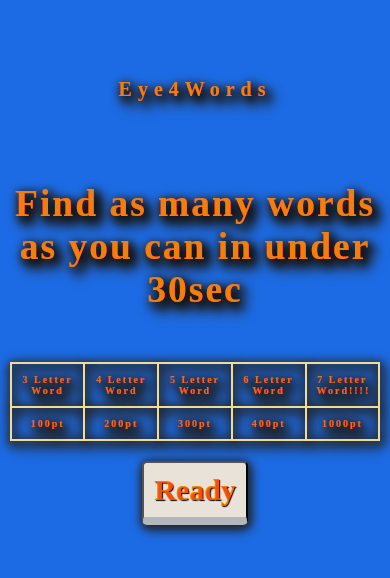
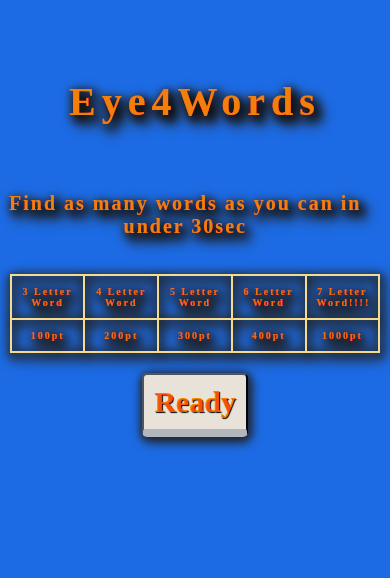
Before and after one commit to JohnJoseph2019/Eye4words, a React (Create React App) app: page / in a window 390 px wide. Shown: the top 578 px of the page. Built offline with nearby package versions, Linux system fonts and the light colour scheme; a web font is replaced by a local one.

Commit message:
Fix h1 header

```diff
--- a/src/App.css
+++ b/src/App.css
@@ -6,7 +6,6 @@ body{
     color: rgb(255, 154, 13);
     opacity: 0.95;
     font-family: 'Lacquer', cursive;
-    /* font-size: 20px; */
     filter: saturate(200%) drop-shadow(1px 2px 5px #232323);
     text-shadow: 5px 5px 10px #000000;
 }
@@ -14,10 +13,6 @@ body{
 /* ----------- iPhone X ----------- */
 /* This is for the Iphone X */
 @media screen and (min-width: 375px) and (max-width: 812px){
-    h1{
-    font-size: 50px;
-    margin-bottom: 20px;
-  }
     body{
       text-align: center;
       font-size: 10px;
@@ -27,8 +22,6 @@ body{
     .App {
       margin-top: 25%;
       text-align: center;
-      font-size: 10px;
-      letter-spacing: 3px;
     }
 }
 
--- a/src/components/DisplaySolution/DisplaySolution.css
+++ b/src/components/DisplaySolution/DisplaySolution.css
@@ -84,3 +84,19 @@
   }
 
 }
+
+/* ----------- iPhone X ----------- */
+/* This is for the Iphone X */
+@media screen and (min-width: 375px) and (max-width: 812px){
+  .lost{
+    margin: 10px auto;
+    width: max-content;
+    font-size: 20px;
+    animation: nextTime .5s 2;
+  }
+  .solution{
+    font-size: 25px;
+    padding: 0;
+    margin: 30px  0 auto;
+  }
+}
--- a/src/components/DisplayUsersInputList/DisplayUsersInputList.css
+++ b/src/components/DisplayUsersInputList/DisplayUsersInputList.css
@@ -130,3 +130,18 @@
   }
 }
 }
+
+
+/* ----------- iPhone X ----------- */
+/* This is for the Iphone X */
+@media screen and (min-width: 375px) and (max-width: 812px){
+  .lost{
+    margin: 10px auto;
+    width: max-content;
+    font-size: 20px;
+    animation: nextTime .5s 2;
+  }
+  .score{
+    font-size: 25px;
+  }
+}
--- a/src/components/Homepage/Homepage.css
+++ b/src/components/Homepage/Homepage.css
@@ -19,11 +19,10 @@
   cursor: pointer;
   border-radius: 5px;
   text-shadow: 1px 1px 1px #000000;
+
   /* button click */
   border-bottom: 8px solid #bbb;
   outline: 0;
-
-
 }
 .ready:hover{
   color: rgb(109, 0, 0);
@@ -38,7 +37,19 @@ a{
   margin: 0 auto;
   width: max-content;
 }
+h1{
+    font-size: 40px;
+    letter-spacing: 6px;
+   }
 @media screen and (min-width: 375px) and (max-width: 812px){
+  h1{
+    font-size: 30px;
+    letter-spacing: 6px;
+  }
+  h2{
+    font-size: 20px;
+    width: 95%;
+  }
   .ready{
     font-size: 30px;
     padding: 10px;
--- a/src/components/PlayGame/PlayGame.css
+++ b/src/components/PlayGame/PlayGame.css
@@ -1,16 +1,15 @@
 .playGame{
   display: flex;
   flex-direction: column;
-  justify-content: space-between;
+  justify-content: center;
   filter: saturate(200%) drop-shadow(1px 2px 5px #232323);
   font-family: 'Lacquer', cursive;
   color: rgb(255, 154, 13);
   font-size: 20px;
+  text-align: center;
 }
 a{
-  text-decoration: none;
-  color: rgb(255, 154, 13);
-  letter-spacing: 2px;
+  margin: 0 auto;
 }
 .countDown{
   font-size: 30px;
@@ -44,10 +43,10 @@ button:active{
   border-bottom-width: 4px;
   transform: translateY(4px);
 }
-.startButton{
+.pgRestart{
   margin-right: 25px;
 }
-.startButton:hover{
+.pgRestart:hover{
   color: rgb(109, 0, 0);
   font-size: 50px
 }
@@ -103,6 +102,11 @@ i{
   margin: 0 auto;
   margin-bottom: 10px;
 }
+h1{
+
+    font-size: 40px;
+    letter-spacing: 6px;
+}
 
 /* Iphone x screen size */
 @media screen and (min-width: 375px) and (max-width: 812px){
@@ -119,10 +123,6 @@ i{
   }
   .dcounter{
   font-size: 30px;
-  }
-  h1{
-    font-size: 20px;
-    letter-spacing: 6px;
   }
   button{
     font-size: 25px;
@@ -147,7 +147,7 @@ i{
     color: rgb(222, 161, 87);
     font-size: 28px;
   }
-  .restartButton:hover{
+  .pgRestart:hover{
     font-size: 28px;
     color: rgb(222, 161, 87);
   }
--- a/src/components/Results/Results.css
+++ b/src/components/Results/Results.css
@@ -14,12 +14,10 @@
 }
 a{
   position: relative;
-  width: max-content;
   text-decoration: none;
   color: rgb(255, 154, 13);
   letter-spacing: 2px;
   font-size: 20px;
-  margin: 0 auto;
 }
 .bbb{
   margin: 30px;
```
